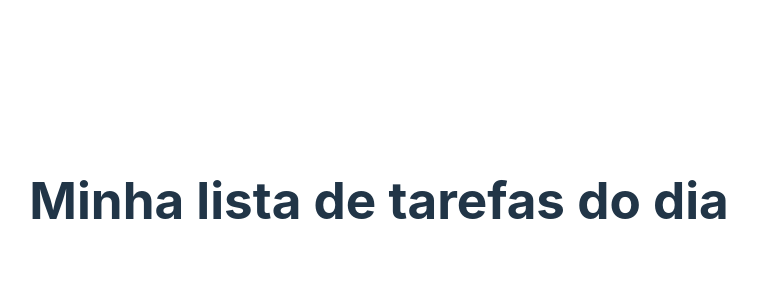
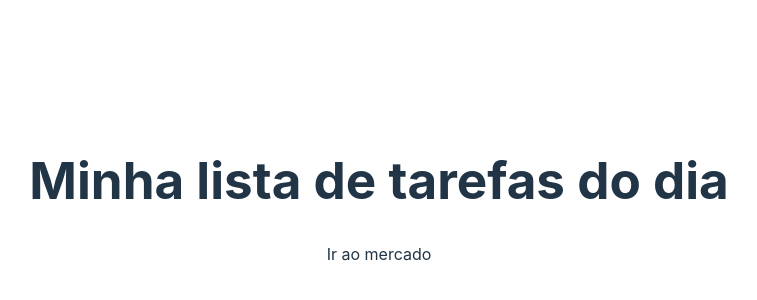
Before and after one commit to EngSivaldo/jsImpressReact, a React (Vite) app in the folder MiniProjetoReact/task-list/: page / in a window 1280 px wide. Shown: the part 200-500 px from the top of the page, without its empty margins (261-1018 px from the left). Built offline with nearby package versions, Linux system fonts and the light colour scheme.

Commit message:
containes de tarefa

```diff
--- a/MiniProjetoReact/task-list/src/App.jsx
+++ b/MiniProjetoReact/task-list/src/App.jsx
@@ -1,8 +1,14 @@
+import ItemsContainer from './itemsContainer';
 import './App.css'
 
 function App() {
 
-  return <h1>Minha lista de tarefas do dia</h1>
+  return (
+   <div>
+       <h1>Minha lista de tarefas do dia</h1>
+       <ItemsContainer taskList={['Lavar roupa', 'Ir ao mercado']}/>
+   </div>
+  )
 
 
 }
--- /dev/null
+++ b/MiniProjetoReact/task-list/src/ItemsContainer.jsx
@@ -0,0 +1,7 @@
+const ItemsContainer = ({ taskList }) => {
+
+  return <p>{taskList[1]}</p>
+}
+
+
+export default ItemsContainer;
```
